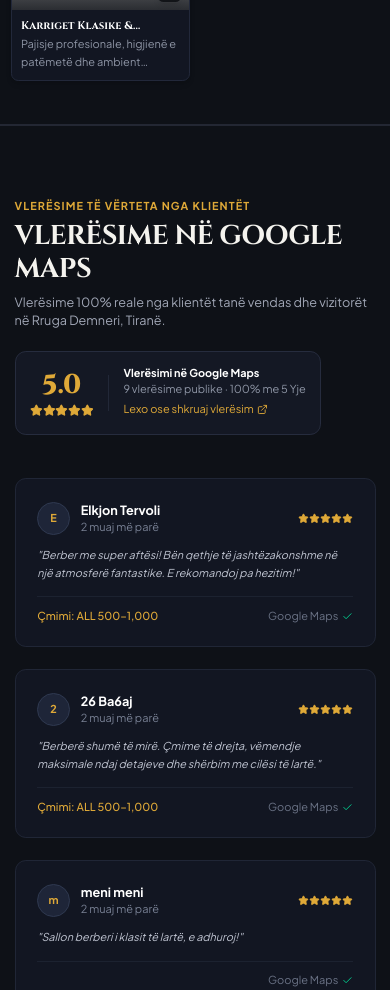
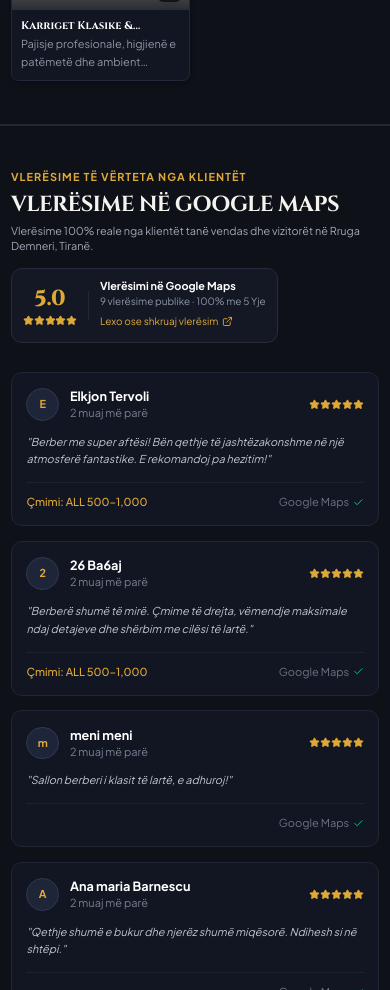
Before and after one commit to HeliosGng/genti-barbershop, a React (Vite) app: page / in a window 390 px wide. Shown: the part 6000-6990 px from the top of the page. Built offline with nearby package versions, Linux system fonts and the light colour scheme; grey boxes are pictures that could not be loaded; a web font is replaced by a local one.

Commit message:
Refactor ReviewsSection layout and styling
Adjusted padding, margins, and font sizes for improved layout and readability.

```diff
--- a/src/components/ReviewsSection.tsx
+++ b/src/components/ReviewsSection.tsx
@@ -8,41 +8,41 @@ export const ReviewsSection: React.FC = () => {
   const { language, t } = useLanguage();
 
   return (
-    <section className="py-20 bg-[#0e1117] border-y border-[#232733]">
-      <div className="max-w-7xl mx-auto px-4 sm:px-6 lg:px-8">
+    <section className="py-12 sm:py-20 bg-[#0e1117] border-y border-[#232733]">
+      <div className="max-w-7xl mx-auto px-3 sm:px-6 lg:px-8">
         {/* Header & Overall Rating Card */}
-        <div className="flex flex-col md:flex-row md:items-end justify-between mb-12 gap-6">
+        <div className="flex flex-col md:flex-row md:items-end justify-between mb-8 sm:mb-12 gap-4 sm:gap-6">
           <div>
-            <div className="text-xs uppercase tracking-widest text-[#dfa938] font-bold mb-2">
+            <div className="text-xs uppercase tracking-widest text-[#dfa938] font-bold mb-1.5 sm:mb-2">
               {t.reviewsKicker}
             </div>
-            <h2 className="text-3xl sm:text-4xl font-bold font-brand text-[#f4f3ee] tracking-tight">
+            <h2 className="text-2xl sm:text-4xl font-bold font-brand text-[#f4f3ee] tracking-tight">
               {t.reviewsTitle}
             </h2>
-            <p className="text-[#a0a6b5] text-sm sm:text-base mt-2 max-w-xl">
+            <p className="text-[#a0a6b5] text-xs sm:text-base mt-1.5 sm:mt-2 max-w-xl">
               {t.reviewsSubtitle}
             </p>
           </div>
 
           {/* Google Score Banner */}
-          <div className="flex items-center gap-4 bg-[#141824] p-4 rounded-xl border border-[#262c3e] self-start md:self-auto">
+          <div className="flex items-center gap-3 sm:gap-4 bg-[#141824] p-3 sm:p-4 rounded-xl border border-[#262c3e] self-start md:self-auto">
             <div className="text-center">
-              <div className="text-3xl font-extrabold text-[#dfa938] font-brand">5.0</div>
+              <div className="text-2xl sm:text-3xl font-extrabold text-[#dfa938] font-brand">5.0</div>
               <div className="flex text-[#dfa938] text-xs justify-center mt-0.5">
                 {[...Array(5)].map((_, i) => (
-                  <Star key={i} className="w-3.5 h-3.5 fill-[#dfa938]" />
+                  <Star key={i} className="w-3 sm:w-3.5 h-3 sm:h-3.5 fill-[#dfa938]" />
                 ))}
               </div>
             </div>
-            <div className="h-10 w-[1px] bg-[#222838]" />
+            <div className="h-8 sm:h-10 w-[1px] bg-[#222838]" />
             <div>
               <div className="text-xs font-bold text-white">{t.googleMapsRatingHeader}</div>
-              <div className="text-[11px] text-[#8e95a5]">{t.googleReviewsSummary}</div>
+              <div className="text-[10px] sm:text-[11px] text-[#8e95a5]">{t.googleReviewsSummary}</div>
               <a
                 href={SHOP_INFO.googleMapsUrl}
                 target="_blank"
                 rel="noreferrer"
-                className="inline-flex items-center gap-1 text-[11px] text-[#dfa938] hover:underline mt-0.5"
+                className="inline-flex items-center gap-1 text-[10px] sm:text-[11px] text-[#dfa938] hover:underline mt-0.5"
               >
                 <span>{t.readWriteReview}</span>
                 <ExternalLink className="w-3 h-3" />
@@ -52,11 +52,11 @@ export const ReviewsSection: React.FC = () => {
         </div>
 
         {/* Reviews Grid */}
-        <div className="grid grid-cols-1 md:grid-cols-2 lg:grid-cols-3 gap-6">
+        <div className="grid grid-cols-1 md:grid-cols-2 lg:grid-cols-3 gap-4 sm:gap-6">
           {REVIEWS.map((rev) => (
             <div
               key={rev.id}
-              className="bg-[#121622] rounded-xl p-6 border border-[#202636] flex flex-col justify-between hover:border-[#dfa938]/40 transition-colors"
+              className="bg-[#121622] rounded-xl p-4 sm:p-6 border border-[#202636] flex flex-col justify-between hover:border-[#dfa938]/40 transition-colors"
             >
               <div>
                 {/* Author and Rating */}
```
